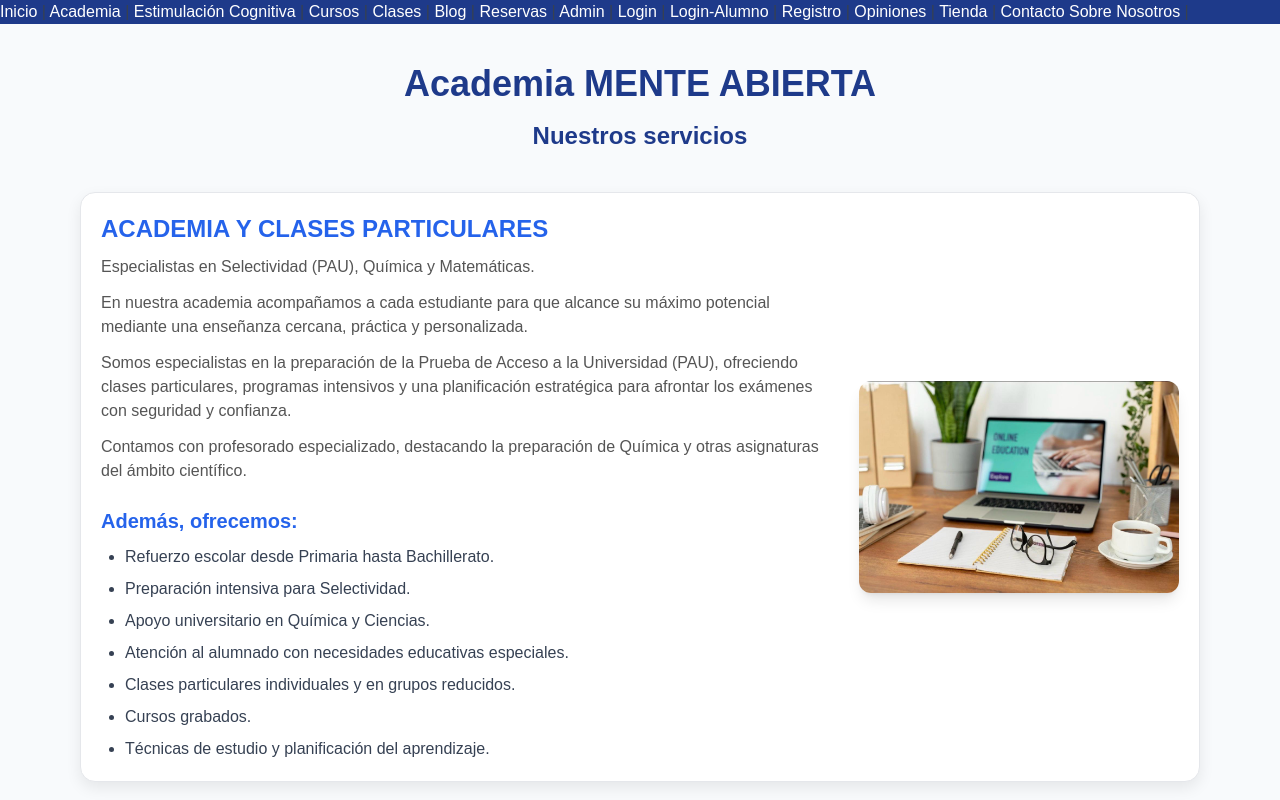
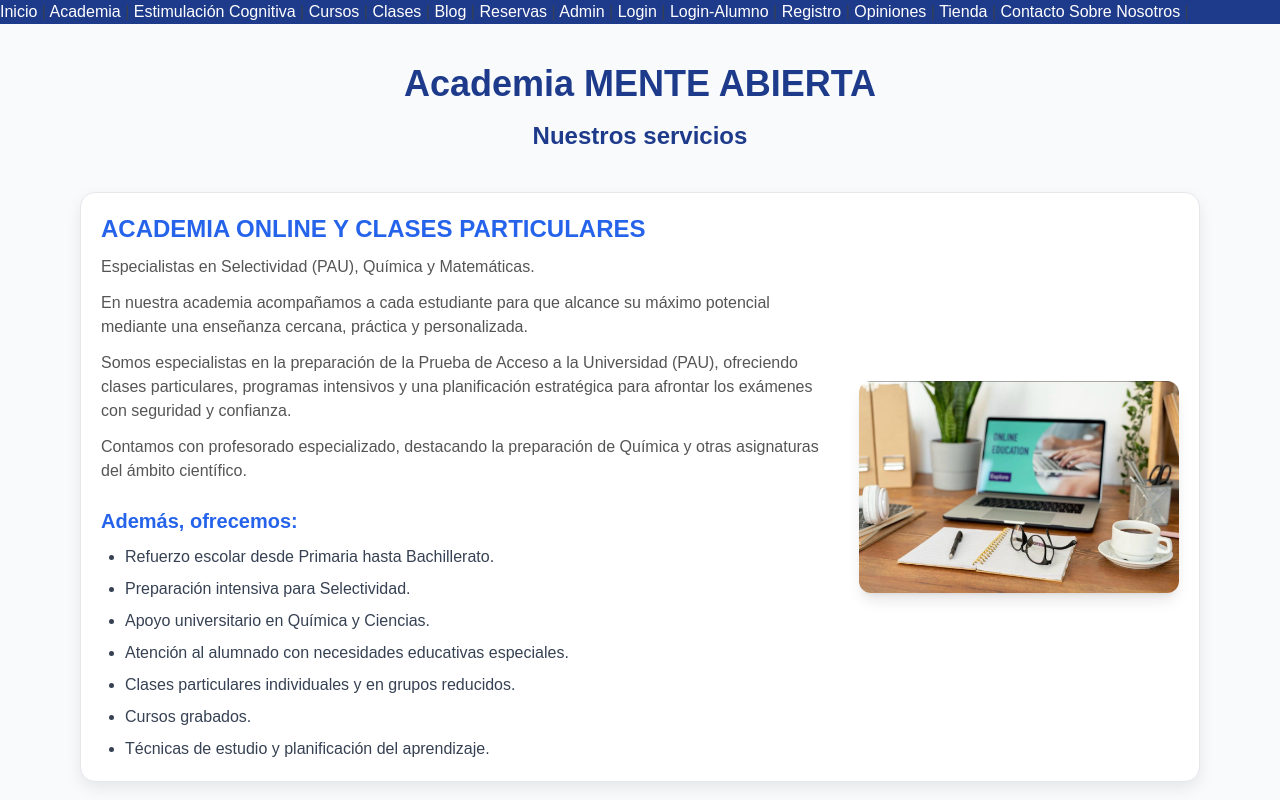
Before and after one commit to C5-lab-creator/academia-online, a Next.js app: page /academia in a window 1280 px wide. Shown: the top 800 px of the page. Built offline with nearby package versions, Linux system fonts and the light colour scheme.

Commit message:
modified:   app/academia/page.tsx 	modified:   app/cursos/page.tsx

```diff
--- a/app/academia/page.tsx
+++ b/app/academia/page.tsx
@@ -20,7 +20,7 @@ export default function Academia() {
           <Link href="/clases">
 
             <h3 className="text-2xl font-bold text-blue-900 mb-4">
-              ACADEMIA Y CLASES PARTICULARES
+              ACADEMIA ONLINE Y CLASES PARTICULARES
             </h3>
 
             <p className="mb-3 text-gray-700">
--- a/app/cursos/page.tsx
+++ b/app/cursos/page.tsx
@@ -91,7 +91,7 @@ export default async function Cursos() {
   className="curso"
 >
   <h2 className="text-2xl font-bold text-blue-900 mb-4">
-    🦴 Escuela de Espalda
+    🦴 Bienestar y prevención. Escuela de Espalda
   </h2>
 
   <p className="text-gray-700">
```
